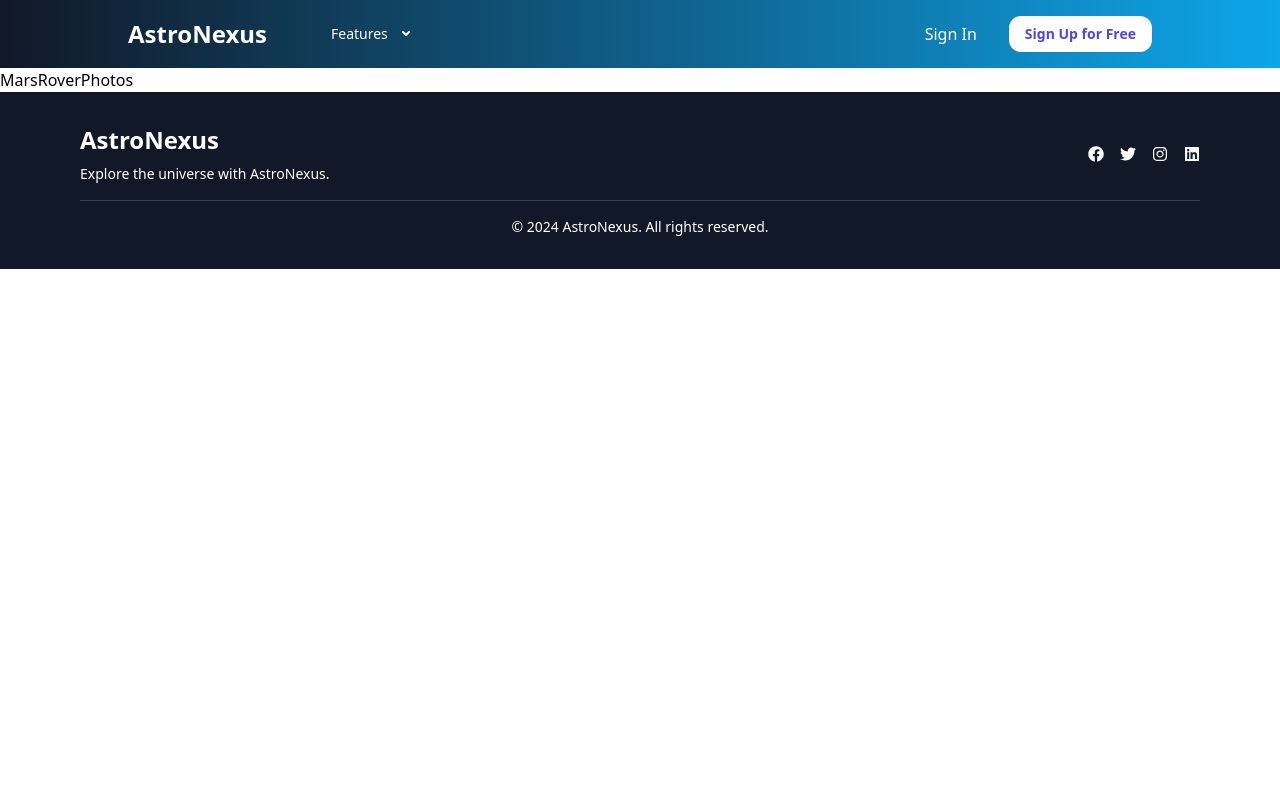
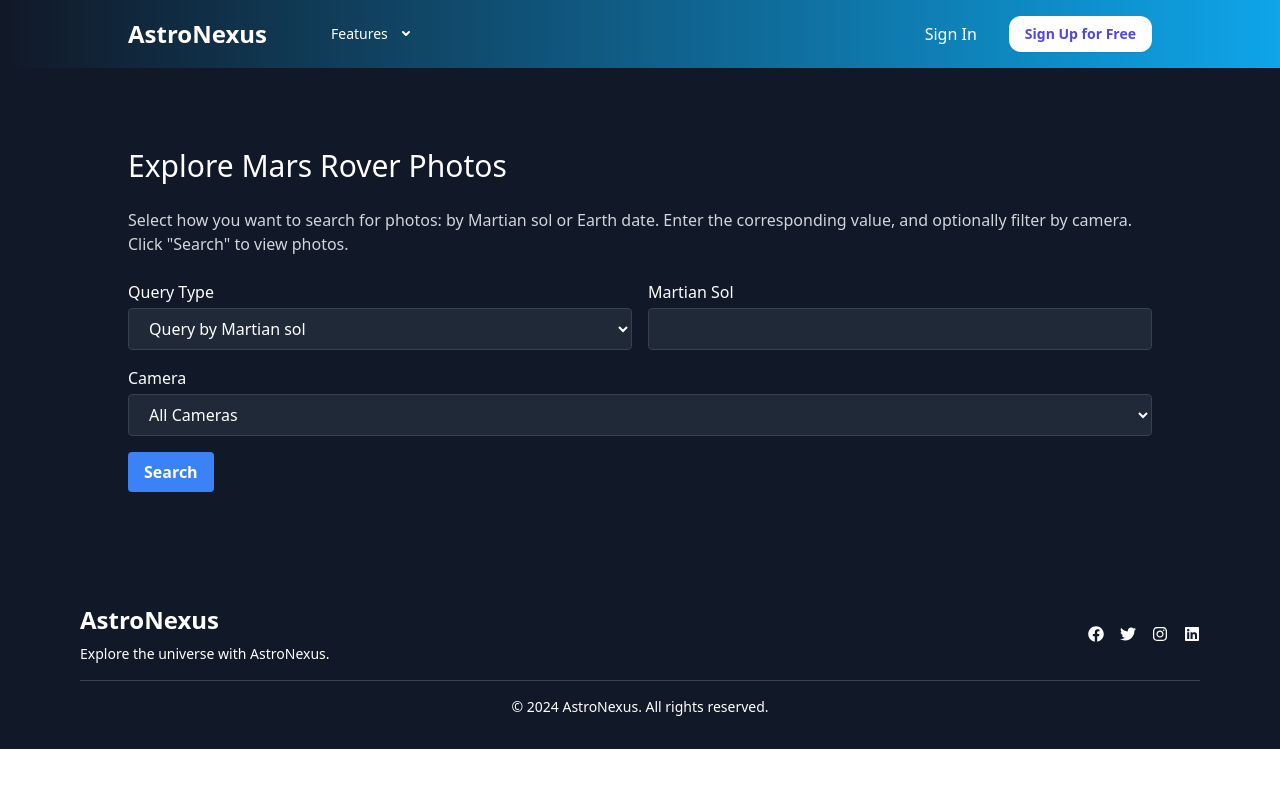
Before and after one commit to IsuruX98/AstroNexus, a React (Create React App) app in the folder frontend/: page /mrp in a window 1280 px wide. Shown: the top 788 px of the page. Built offline with nearby package versions, Linux system fonts and the light colour scheme.

Commit message:
APD created

```diff
--- a/frontend/package.json
+++ b/frontend/package.json
@@ -3,15 +3,18 @@
   "version": "0.1.0",
   "private": true,
   "dependencies": {
+    "@heroicons/react": "^2.1.3",
     "@testing-library/jest-dom": "^5.17.0",
     "@testing-library/react": "^13.4.0",
     "@testing-library/user-event": "^13.5.0",
     "axios": "^1.6.8",
+    "dotenv": "^16.4.5",
     "js-cookie": "^3.0.5",
     "jwt-decode": "^4.0.0",
     "react": "^18.2.0",
     "react-dom": "^18.2.0",
     "react-icons": "^5.1.0",
+    "react-loader-spinner": "^6.1.6",
     "react-router-dom": "^6.22.3",
     "react-scripts": "5.0.1",
     "react-scroll": "^1.9.0",
--- a/frontend/src/pages/AstronomyPictureOfDay.jsx
+++ b/frontend/src/pages/AstronomyPictureOfDay.jsx
@@ -3,16 +3,24 @@ import axios from "axios";
 
 const AstronomyPictureOfDay = () => {
   const [apodData, setApodData] = useState(null);
-  const [date, setDate] = useState("");
+  const [startDate, setStartDate] = useState("");
+  const [endDate, setEndDate] = useState("");
+  const [dateMode, setDateMode] = useState("single");
   const [loading, setLoading] = useState(false);
   const [error, setError] = useState(null);
 
-  const fetchAPOD = async (date) => {
+  const fetchAPOD = async () => {
     setLoading(true);
     try {
-      const response = await axios.get(
-        `https://api.nasa.gov/planetary/apod?api_key=yzm8fkqDoiRhP8zP2neQ1FxtMPyASrB5WggSObDI&date=${date}`
-      );
+      let url = `https://api.nasa.gov/planetary/apod?api_key=yzm8fkqDoiRhP8zP2neQ1FxtMPyASrB5WggSObDI`;
+
+      if (dateMode === "single" && startDate) {
+        url += `&date=${startDate}`;
+      } else if (dateMode === "range" && startDate && endDate) {
+        url += `&start_date=${startDate}&end_date=${endDate}`;
+      }
+
+      const response = await axios.get(url);
       setApodData(response.data);
       setError(null);
     } catch (error) {
@@ -24,30 +32,96 @@ const AstronomyPictureOfDay = () => {
   };
 
   useEffect(() => {
-    fetchAPOD(date);
-  }, [date]);
+    fetchAPOD();
+  }, [startDate, endDate, dateMode]);
+
+  const handleSubmit = (e) => {
+    e.preventDefault();
+    fetchAPOD();
+  };
 
   return (
     <div className="bg-gray-900 min-h-screen text-white py-8 px-4 md:px-8 lg:px-16 xl:px-24">
       <h1 className="text-4xl font-bold mb-8 text-center">
         Astronomy Picture of the Day
       </h1>
+      <form onSubmit={handleSubmit} className="space-y-4">
         <div className="max-w-lg mx-auto mb-8">
-        <label htmlFor="date" className="block mb-2">
-          Select a date:
+          <label htmlFor="dateMode" className="block mb-2">
+            Select Date Mode:
+          </label>
+          <select
+            id="dateMode"
+            value={dateMode}
+            onChange={(e) => setDateMode(e.target.value)}
+            className="border rounded-md px-4 py-2 w-full bg-gray-800 text-white focus:outline-none focus:border-blue-500"
+          >
+            <option value="single">Single Date</option>
+            <option value="range">Date Range</option>
+          </select>
+        </div>
+        {dateMode === "single" && (
+          <div className="max-w-lg mx-auto mb-8">
+            <label htmlFor="startDate" className="block mb-2">
+              Select a Date:
             </label>
             <input
-          id="date"
+              id="startDate"
               type="date"
-          value={date}
-          onChange={(e) => setDate(e.target.value)}
+              value={startDate}
+              onChange={(e) => setStartDate(e.target.value)}
               className="border rounded-md px-4 py-2 w-full bg-gray-800 text-white focus:outline-none focus:border-blue-500"
             />
           </div>
-      {loading && <p className="text-center">Loading...</p>}
+        )}
+        {dateMode === "range" && (
+          <>
+            <div className="max-w-lg mx-auto mb-8">
+              <label htmlFor="startDate" className="block mb-2">
+                Start Date:
+              </label>
+              <input
+                id="startDate"
+                type="date"
+                value={startDate}
+                onChange={(e) => setStartDate(e.target.value)}
+                className="border rounded-md px-4 py-2 w-full bg-gray-800 text-white focus:outline-none focus:border-blue-500"
+              />
+            </div>
+            <div className="max-w-lg mx-auto mb-8">
+              <label htmlFor="endDate" className="block mb-2">
+                End Date:
+              </label>
+              <input
+                id="endDate"
+                type="date"
+                value={endDate}
+                onChange={(e) => setEndDate(e.target.value)}
+                className="border rounded-md px-4 py-2 w-full bg-gray-800 text-white focus:outline-none focus:border-blue-500"
+              />
+            </div>
+          </>
+        )}
+      </form>
       {error && <p className="text-red-500 text-center">{error}</p>}
       {apodData && (
-        <div className="max-w-xl mx-auto">
+        <div className="max-w-xl mx-auto mt-8">
+          {Array.isArray(apodData) ? (
+            <div>
+              {apodData.map((item) => (
+                <div key={item.date} className="mb-8">
+                  <img
+                    src={item.url}
+                    alt={item.title}
+                    className="mb-2 w-full rounded-lg shadow-lg"
+                  />
+                  <h2 className="text-2xl font-bold mb-2">{item.title}</h2>
+                  <p className="text-lg">{item.explanation}</p>
+                </div>
+              ))}
+            </div>
+          ) : (
+            <div>
               <img
                 src={apodData.url}
                 alt={apodData.title}
@@ -58,6 +132,8 @@ const AstronomyPictureOfDay = () => {
             </div>
           )}
         </div>
+      )}
+    </div>
   );
 };
 
--- a/frontend/src/pages/Home.jsx
+++ b/frontend/src/pages/Home.jsx
@@ -1,13 +1,9 @@
 import React from "react";
-import { useAuth } from "../context/authContext";
-import { useNavigate } from "react-router-dom";
-import Navbar from "../components/NavBar/Navbar";
+//import { useAuth } from "../context/authContext";
 import Hero from "../components/Hero/Hero";
-import Footer from "../components/Footer/Footer";
 
 const Home = () => {
-  const { user, isLoggedIn } = useAuth();
-  const navigate = useNavigate();
+  //const { user, isLoggedIn } = useAuth();
 
   // if (!isLoggedIn) {
   //   // If user is already logged in, redirect to home page
--- a/frontend/src/pages/MarsRoverPhotos.jsx
+++ b/frontend/src/pages/MarsRoverPhotos.jsx
@@ -1,7 +1,156 @@
-import React from "react";
+import React, { useState } from "react";
+import axios from "axios";
 
 const MarsRoverPhotos = () => {
-  return <div>MarsRoverPhotos</div>;
+  const [photos, setPhotos] = useState([]);
+  const [dateType, setDateType] = useState("sol");
+  const [dateValue, setDateValue] = useState("");
+  const [camera, setCamera] = useState("all");
+  const [loading, setLoading] = useState(false);
+  const [error, setError] = useState("");
+
+  const API_KEY = "yzm8fkqDoiRhP8zP2neQ1FxtMPyASrB5WggSObDI";
+
+  const fetchPhotos = async () => {
+    setLoading(true);
+    setError("");
+    try {
+      let url;
+      if (dateType === "sol") {
+        url = `https://api.nasa.gov/mars-photos/api/v1/rovers/curiosity/photos?sol=${dateValue}&api_key=${API_KEY}`;
+      } else {
+        url = `https://api.nasa.gov/mars-photos/api/v1/rovers/curiosity/photos?earth_date=${dateValue}&api_key=${API_KEY}`;
+      }
+      if (camera !== "all") {
+        url += `&camera=${camera}`;
+      }
+      const response = await axios.get(url);
+      setPhotos(response.data.photos);
+      if (response.data.photos.length === 0) {
+        setError("No photos found for the given inputs.");
+      }
+    } catch (error) {
+      console.error("Error fetching photos:", error);
+      setError(
+        "An error occurred while fetching photos. Please try again later."
+      );
+    } finally {
+      setLoading(false);
+    }
+  };
+
+  const handleDateTypeChange = (event) => {
+    setDateType(event.target.value);
+  };
+
+  const handleDateValueChange = (event) => {
+    setDateValue(event.target.value);
+  };
+
+  const handleCameraChange = (event) => {
+    setCamera(event.target.value);
+  };
+
+  const handleSubmit = (event) => {
+    event.preventDefault();
+    fetchPhotos();
+  };
+
+  return (
+    <div className="bg-gray-900 2xl:pb-72 lg:px-32 lg:py-20 px-12 py-12">
+      <h1 className="text-white text-3xl mb-6">Explore Mars Rover Photos</h1>
+      <p className="text-gray-300 mb-6">
+        Select how you want to search for photos: by Martian sol or Earth date.
+        Enter the corresponding value, and optionally filter by camera. Click
+        "Search" to view photos.
+      </p>
+      <form onSubmit={handleSubmit} className="space-y-4">
+        <div className="flex flex-col md:flex-row md:space-x-4">
+          <div className="w-full md:w-1/2">
+            <label htmlFor="dateType" className="text-white block mb-1">
+              Query Type
+            </label>
+            <select
+              id="dateType"
+              value={dateType}
+              onChange={handleDateTypeChange}
+              className="block w-full bg-gray-800 text-white border border-gray-700 rounded px-4 py-2 focus:outline-none focus:bg-gray-700 focus:border-gray-500"
+            >
+              <option value="sol">Query by Martian sol</option>
+              <option value="earth_date">Query by Earth date</option>
+            </select>
+          </div>
+          <div className="w-full md:w-1/2">
+            <label htmlFor="dateValue" className="text-white block mb-1">
+              {dateType === "sol" ? "Martian Sol" : "Earth Date"}
+            </label>
+            <input
+              id="dateValue"
+              type={dateType === "sol" ? "number" : "date"}
+              value={dateValue}
+              onChange={handleDateValueChange}
+              className="block w-full bg-gray-800 text-white border border-gray-700 rounded px-4 py-2 focus:outline-none focus:bg-gray-700 focus:border-gray-500"
+            />
+          </div>
+        </div>
+        <div>
+          <label htmlFor="camera" className="text-white block mb-1 mt-4">
+            Camera
+          </label>
+          <select
+            id="camera"
+            value={camera}
+            onChange={handleCameraChange}
+            className="block w-full bg-gray-800 text-white border border-gray-700 rounded px-4 py-2 focus:outline-none focus:bg-gray-700 focus:border-gray-500"
+          >
+            <option value="all">All Cameras</option>
+            <option value="FHAZ">Front Hazard Avoidance Camera</option>
+            <option value="RHAZ">Rear Hazard Avoidance Camera</option>
+            <option value="MAST">Mast Camera</option>
+            <option value="CHEMCAM">Chemistry and Camera Complex</option>
+            <option value="MAHLI">Mars Hand Lens Imager</option>
+            <option value="MARDI">Mars Descent Imager</option>
+            <option value="NAVCAM">Navigation Camera</option>
+            <option value="PANCAM">Panoramic Camera</option>
+            <option value="MINITES">
+              Miniature Thermal Emission Spectrometer (Mini-TES)
+            </option>
+          </select>
+        </div>
+        <button
+          type="submit"
+          className="bg-blue-500 hover:bg-blue-700 text-white font-bold py-2 px-4 rounded mt-6"
+          disabled={loading}
+        >
+          {loading ? "Searching..." : "Search"}
+        </button>
+      </form>
+      {error && <p className="text-red-500 mt-4">{error}</p>}
+      {photos.length > 0 && (
+        <div className="mt-8 grid grid-cols-1 sm:grid-cols-2 md:grid-cols-3 gap-6">
+          {photos.map((photo) => (
+            <div
+              key={photo.id}
+              className="bg-white rounded-lg overflow-hidden shadow-md"
+            >
+              <img
+                src={photo.img_src}
+                alt="Mars Rover"
+                className="w-full h-auto"
+              />
+              <div className="p-4">
+                <p className="text-gray-800 font-semibold mb-2">
+                  {photo.camera.full_name}
+                </p>
+                <p className="text-gray-600">Sol: {photo.sol}</p>
+                <p className="text-gray-600">Earth Date: {photo.earth_date}</p>
+              </div>
+            </div>
+          ))}
+        </div>
+      )}
+    </div>
+  );
 };
 
 export default MarsRoverPhotos;
```
Also changed, not shown: 2 other files (tests, documents, lock files or other folders). Lines whose indentation alone changed are shown as unchanged.
